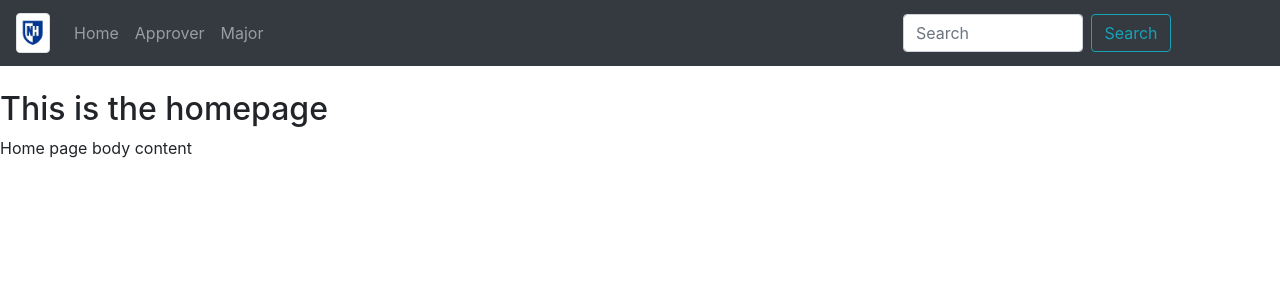
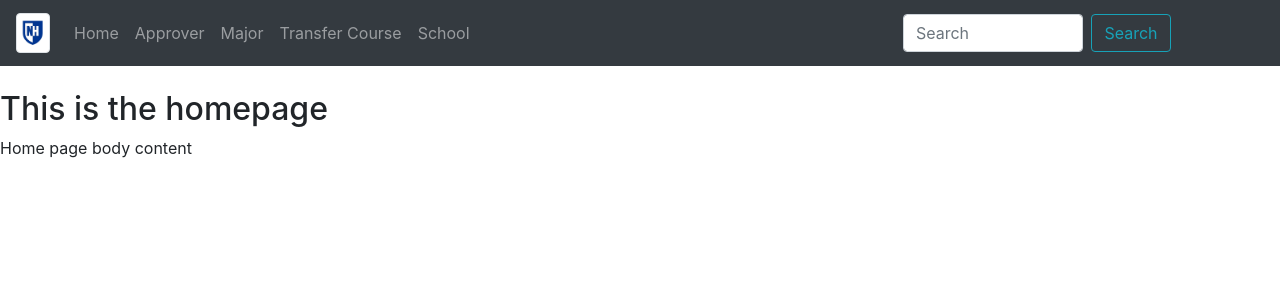
Before and after one commit to shravani96v/Django-React-App, a React (Create React App) app in the folder react-fe/: page / in a window 1280 px wide. Shown: the top 300 px of the page. Built offline with nearby package versions, Linux system fonts and the light colour scheme.

Commit message:
Added transfer course navigation

```diff
--- a/react-fe/src/components/navigation.js
+++ b/react-fe/src/components/navigation.js
@@ -13,13 +13,15 @@ const Navigation = () => {
         <Nav.Link href="/">Home</Nav.Link>
         <Nav.Link href="/approver">Approver</Nav.Link>
         <Nav.Link href="/major">Major</Nav.Link>
+        <Nav.Link href="/transfer-course">Transfer Course</Nav.Link>
+        <Nav.Link href="/school">School</Nav.Link>
       </Nav>
       <Form inline>
         <FormControl type="text" placeholder="Search" className="mr-sm-2" />
         <Button variant="outline-info">Search</Button>
       </Form>
       </Navbar>
-    )
+    );
 }
 
 export default Navigation;
```
